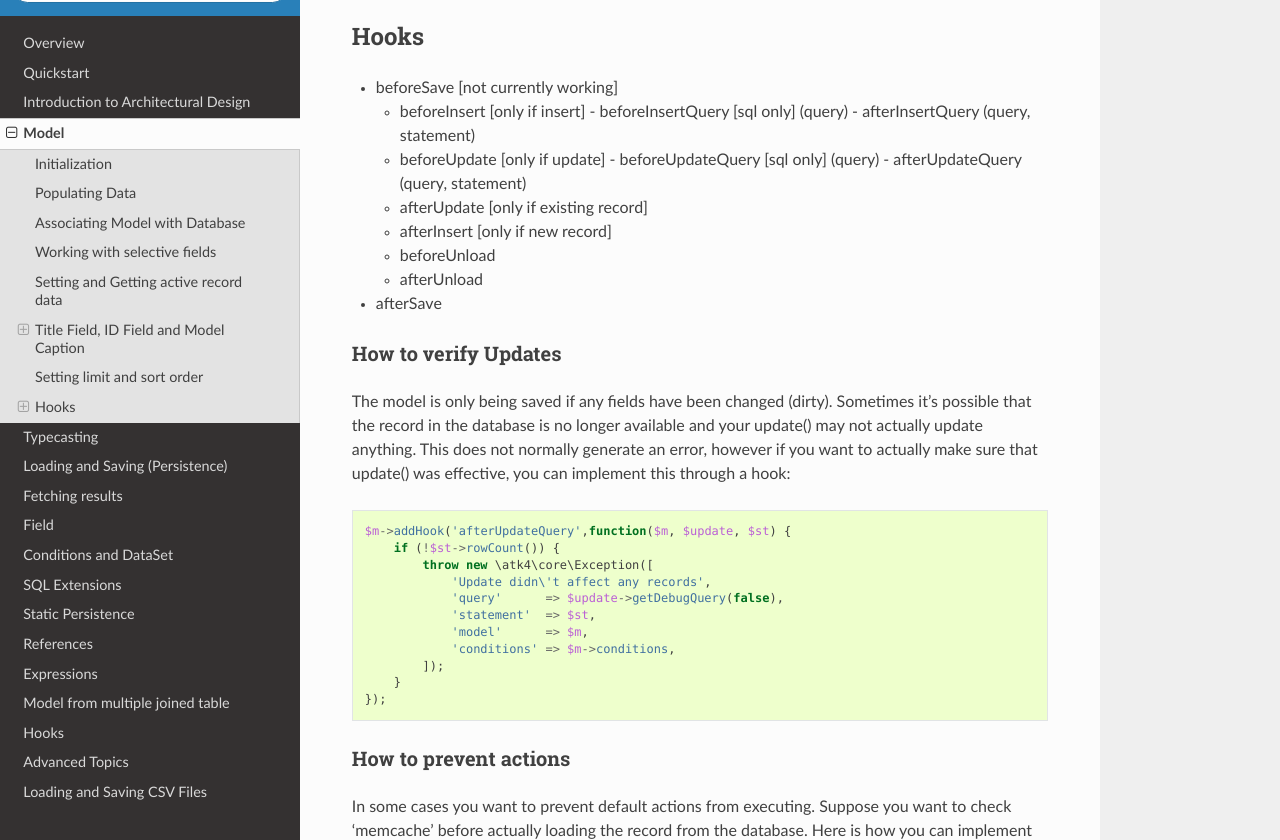
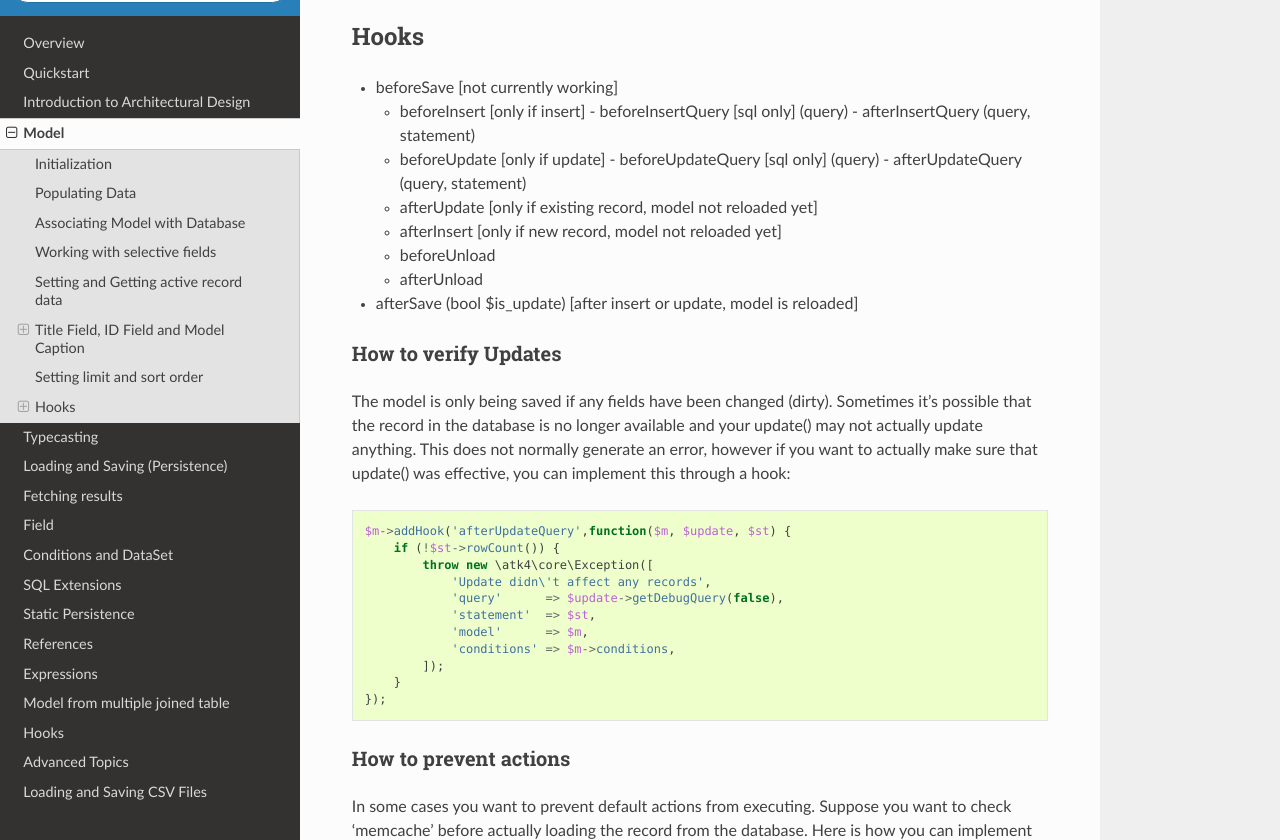
Before and after one commit to atk4/data, a Sphinx documentation site: the page built from docs/model.rst, in a window 1280 px wide and 900 px high, scrolled down 6491 px, cut to the strip 60-900 px from the top of the window. Built offline with Sphinx 7.4.7 and the Read the Docs theme 2.0.0, drawn with Linux system fonts in a browser that asks for light colours; pages that are not in the unit, such as notebooks, are missing from menus; cross-references to code outside the pages are shown as plain code.

Commit message:
add docs

```diff
--- a/docs/advanced.rst
+++ b/docs/advanced.rst
@@ -712,7 +712,7 @@ section. Add this into your Invoice Model::
 Next both payment and lines need to be added after invoice is actually created,
 so::
 
-    $this->addHook('afterSave', function($m){
+    $this->addHook('afterSave', function($m, $is_update){
         if(isset($m['payment'])) {
             $m->ref('Payment')->insert($m['payment']);
         }
--- a/docs/hooks.rst
+++ b/docs/hooks.rst
@@ -122,7 +122,7 @@ A good place to hook is beforeSave as it will be fired when adding new records
 or modifying existing ones:
 
  - beforeSave($m) (saving existing or new records. Not executed if model is not dirty)
- - afterSave($m) (same as above)
+ - afterSave($m, $is_update) (same as above, $is_update is boolean true if it was update and false otherwise)
 
 You might consider "save" to be a higher level hook, as beforeSave is called
 pretty early on during saving the record and afterSave is called at the very end
--- a/docs/model.rst
+++ b/docs/model.rst
@@ -362,13 +362,13 @@ Hooks
     - afterUpdateQuery (query, statement)
 
 
-  - afterUpdate [only if existing record]
-  - afterInsert [only if new record]
+  - afterUpdate [only if existing record, model not reloaded yet]
+  - afterInsert [only if new record, model not reloaded yet]
 
   - beforeUnload
   - afterUnload
 
-- afterSave
+- afterSave (bool $is_update) [after insert or update, model is reloaded]
 
 How to verify Updates
 ---------------------
```
